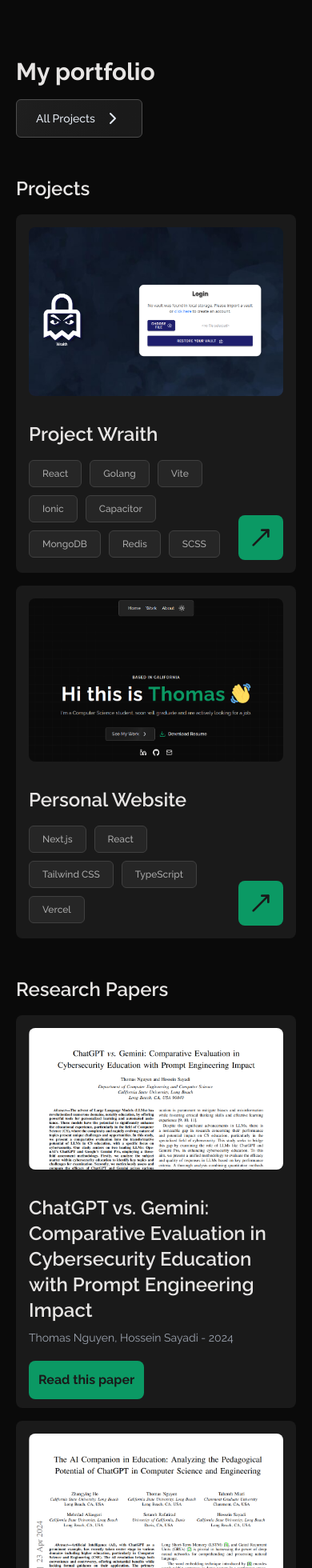
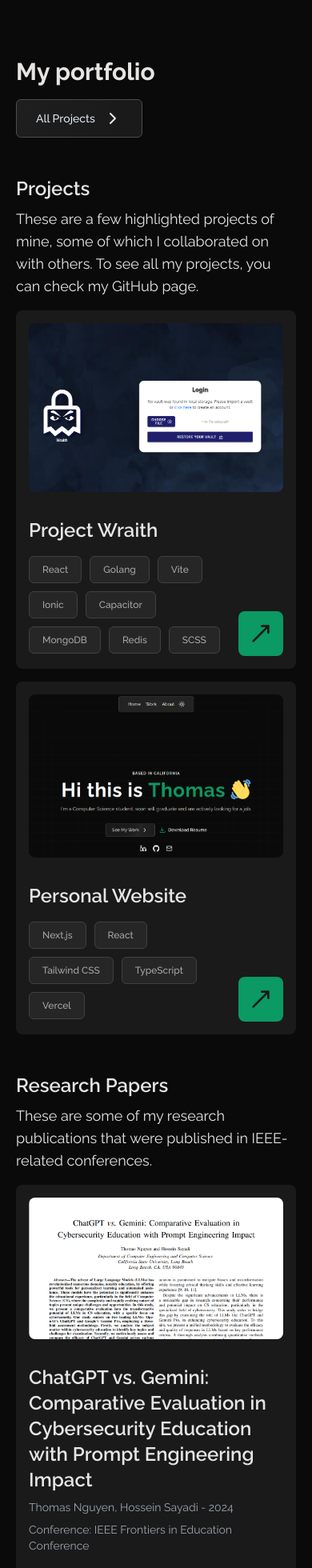
Before and after one commit to ThomasN0712/personal-website, a Next.js app: page / in a window 390 px wide. Shown: the part 4832-6792 px from the top of the page at 80% size. Built offline with nearby package versions, Linux system fonts and the light colour scheme.

Commit message:
add some text and conference to research card

```diff
--- a/app/_components/ProjectsSection.tsx
+++ b/app/_components/ProjectsSection.tsx
@@ -25,6 +25,11 @@ const ProjectsSection = () => {
         <h3 className="text-2xl md:text-3xl font-semibold dark:text-stone-200">
           Projects
         </h3>
+        <h4 className="mt-2 text-lg md:text-xl dark:text-stone-200">
+          These are a few highlighted projects of mine, some of which I
+          collaborated on with others. To see all my projects, you can check my
+          GitHub page.
+        </h4>
         <div className="grid lg:grid-cols-2 gap-4 mt-4">
           {portfolioProjects.map((project) => (
             <ProjectCard key={project.id} project={project} />
@@ -37,6 +42,10 @@ const ProjectsSection = () => {
         <h3 className="text-2xl md:text-3xl font-semibold dark:text-stone-200">
           Research Papers
         </h3>
+        <h4 className="mt-2 text-lg md:text-xl dark:text-stone-200">
+          These are some of my research publications that were published in
+          IEEE-related conferences.
+        </h4>
         <div className="grid lg:grid-cols-2 gap-4 mt-4">
           {researchPapers.map((paper) => (
             <ResearchCard key={paper.id} paper={paper} />
--- a/app/_components/ResearchCard.tsx
+++ b/app/_components/ResearchCard.tsx
@@ -8,16 +8,25 @@ import { motion } from "framer-motion";
 interface ResearchPaperProps {
   id: string;
   title: string;
-  description: string;
+  description?: string;
   authors: string;
   publicationDate: string;
+  conference: string;
   imageUrl: string;
   link: string;
 }
 
 const ResearchCard = ({ paper }: { paper: ResearchPaperProps }) => {
-  const { id, title, description, authors, publicationDate, imageUrl, link } =
-    paper;
+  const {
+    id,
+    title,
+    description,
+    authors,
+    publicationDate,
+    conference,
+    imageUrl,
+    link,
+  } = paper;
 
   return (
     <motion.div
@@ -45,6 +54,9 @@ const ResearchCard = ({ paper }: { paper: ResearchPaperProps }) => {
         <p className="text-sm text-gray-500 dark:text-gray-400 mt-2">
           {authors} - {publicationDate}
         </p>
+        <p className="text-sm text-gray-500 dark:text-gray-400 mt-2">
+          Conference: {conference}
+        </p>
       </div>
       <div className="mt-1 pt-0 pb-2 flex items-center justify-between max-h-[30px]">
         <Link
--- a/app/_lib/constants.ts
+++ b/app/_lib/constants.ts
@@ -42,6 +42,7 @@ export interface ResearchPaper {
   description?: string;
   authors: string;
   publicationDate: string;
+  conference: string;
   imageUrl: string;
   link: string;
 }
@@ -137,7 +138,7 @@ export const educationData: Education[] = [
   },
 ];
 
-export const techCardsItems = [
+export const techCardsItems: TechCardItem[] = [
   // Dictionary of IDs:
   // id 1: Backend
   // id 2: Frontend & Design
@@ -280,7 +281,7 @@ export const techCardsItems = [
   },
 ];
 
-export const portfolioProjects = [
+export const portfolioProjects: PortfolioProject[] = [
   {
     id: "wraith",
     heading: "Project Wraith",
@@ -315,14 +316,14 @@ export const portfolioProjects = [
   },
 ];
 
-export const researchPapers = [
+export const researchPapers: ResearchPaper[] = [
   {
     id: "1",
     title:
       "ChatGPT vs. Gemini: Comparative Evaluation in Cybersecurity Education with Prompt Engineering Impact",
-    description: "",
     authors: "Thomas Nguyen, Hossein Sayadi",
     publicationDate: "2024",
+    conference: "IEEE Frontiers in Education Conference",
     imageUrl: "/imgs/projects/chatgpt-gemini-research-paper.png",
     link: "https://example.com/paper1",
   },
@@ -330,10 +331,10 @@ export const researchPapers = [
     id: "2",
     title:
       "The AI Companion in Education: Analyzing the Pedagogical Potential of ChatGPT in Computer Science and Engineering",
-    description: "",
     authors:
       "Zhangying He, Thomas Nguyen, Tahereh Miari, Mehrdad Aliasgari, Setareh Rafatirad, Hossein Sayadi",
     publicationDate: "2024",
+    conference: "IEEE Global Engineering Education Conference",
     imageUrl: "/imgs/projects/ai-companion-research-paper.png",
     link: "https://ieeexplore.ieee.org/stamp/stamp.jsp?arnumber=10578820",
   },
```
